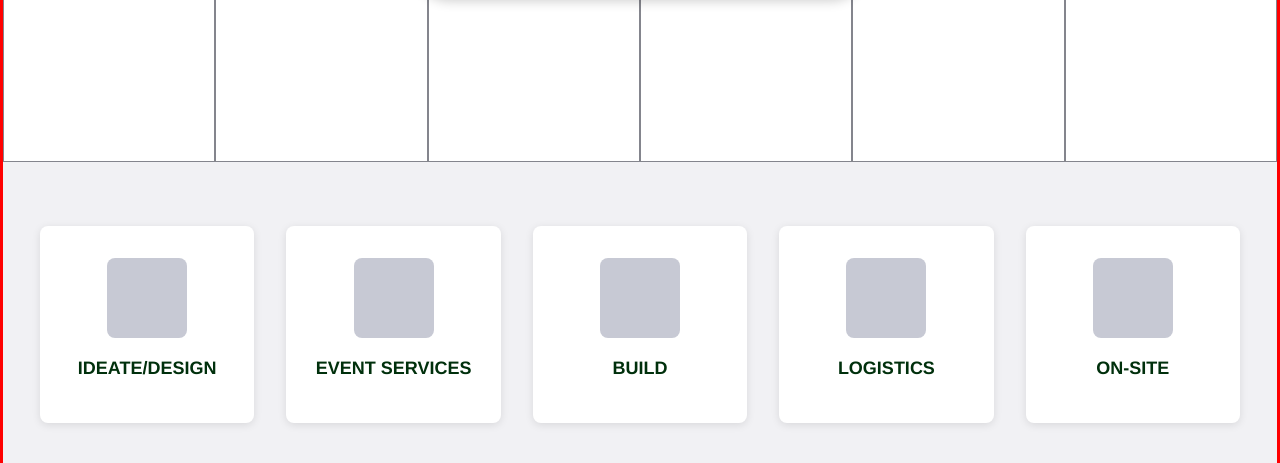
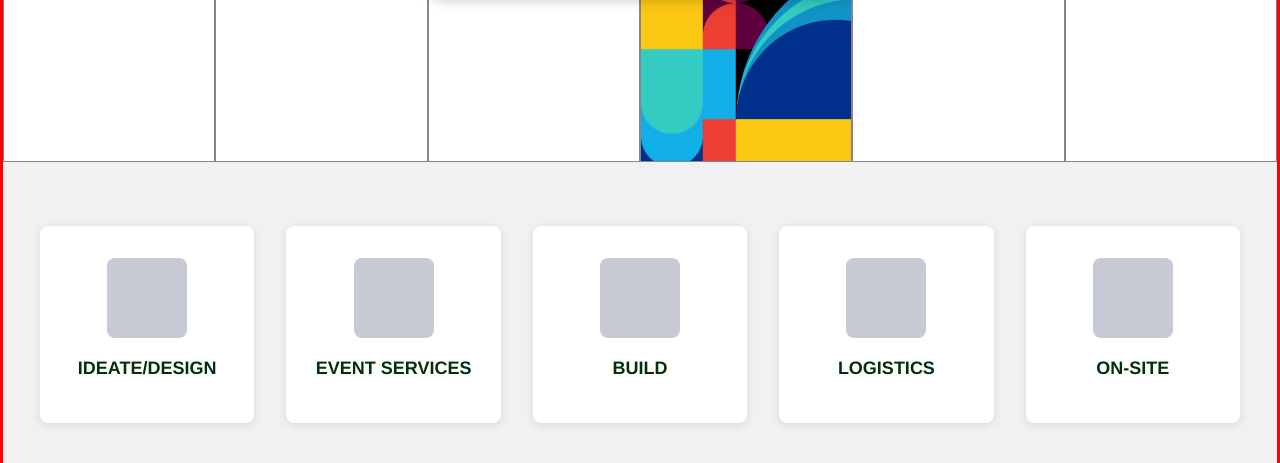
Before and after one commit to crambo70/DEV_PROJ_TEST, a plain HTML site: page index.html in a window 1280 px wide. Shown: the part 337-800 px from the top of the page. Drawn offline with Linux system fonts and the light colour scheme.

Commit message:
Update project files (2 files changed)

```diff
--- a/index.html
+++ b/index.html
@@ -50,7 +50,9 @@
                 <div class="geo-tile" data-tile="7"></div>
                 <div class="geo-tile" data-tile="8"></div>
                 <div class="geo-tile" data-tile="9"></div>
-                <div class="geo-tile" data-tile="10"></div>
+                <div class="geo-tile" data-tile="10">
+                    <img src="images/grid_1-1-bg_image.png" alt="Geometric Background Element" class="geo-tile-image flipped-vertical">
+                </div>
                 <div class="geo-tile" data-tile="11"></div>
                 <div class="geo-tile" data-tile="12"></div>
             </div>
--- a/styles/style.css
+++ b/styles/style.css
@@ -199,6 +199,11 @@ body {
     top: 0;
     left: 0;
     z-index: 1; /* Behind the tile number and below hero content */
+}
+
+/* Vertical flip for geo tile images */
+.geo-tile-image.flipped-vertical {
+    transform: scaleY(-1); /* Flip vertically */
 }
 
 /* Ensure hero content stays above geometric background */
```
